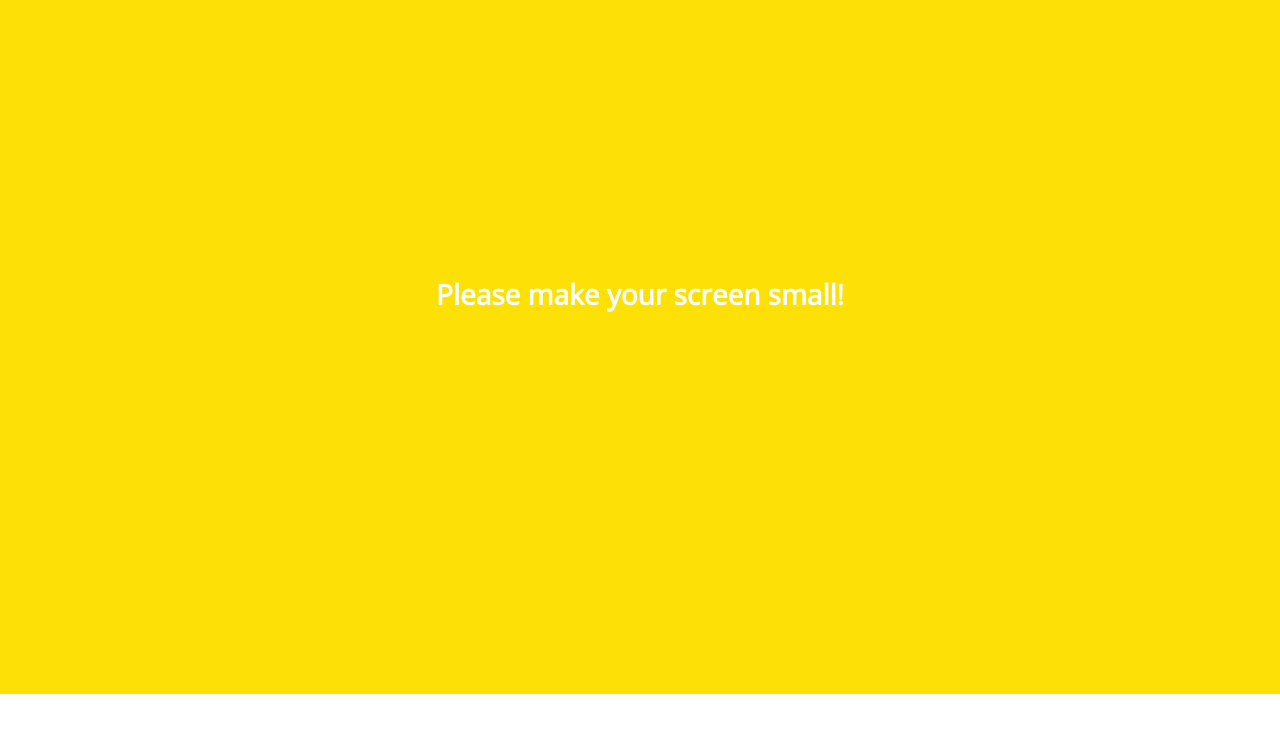
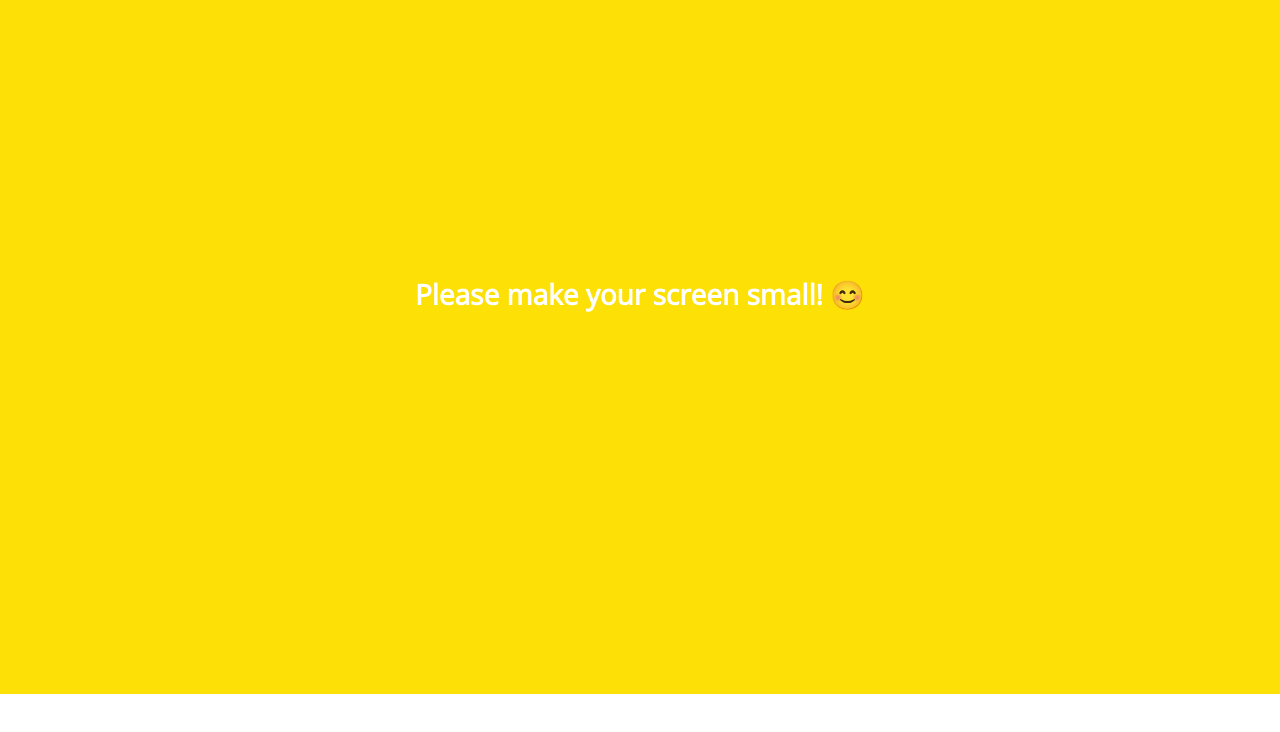
Before and after one commit to Soyoung-Yoon/kakao-clone, a plain HTML site: page index.html in a window 1280 px wide. Shown: the part 106-838 px from the top of the page. Drawn offline with nearby package versions, Linux system fonts and the light colour scheme.

Commit message:
Add Emoji
add smile Emoji after screen size small message.

```diff
--- a/index.html
+++ b/index.html
@@ -104,7 +104,8 @@
         </ul>
     </nav>
     <div class="bigScreen">
-        <span class="bigScreen__text">Please make your screen small!</span>
+        <span class="bigScreen__text">Please make your screen small! 😊</span>
+
     </div>
 </body>
 </html>
```
Also changed, not shown: chat.html (+1 -1 lines), find.html (+1 -1 lines), friends.html (+1 -1 lines), settings.html (+1 -1 lines).
